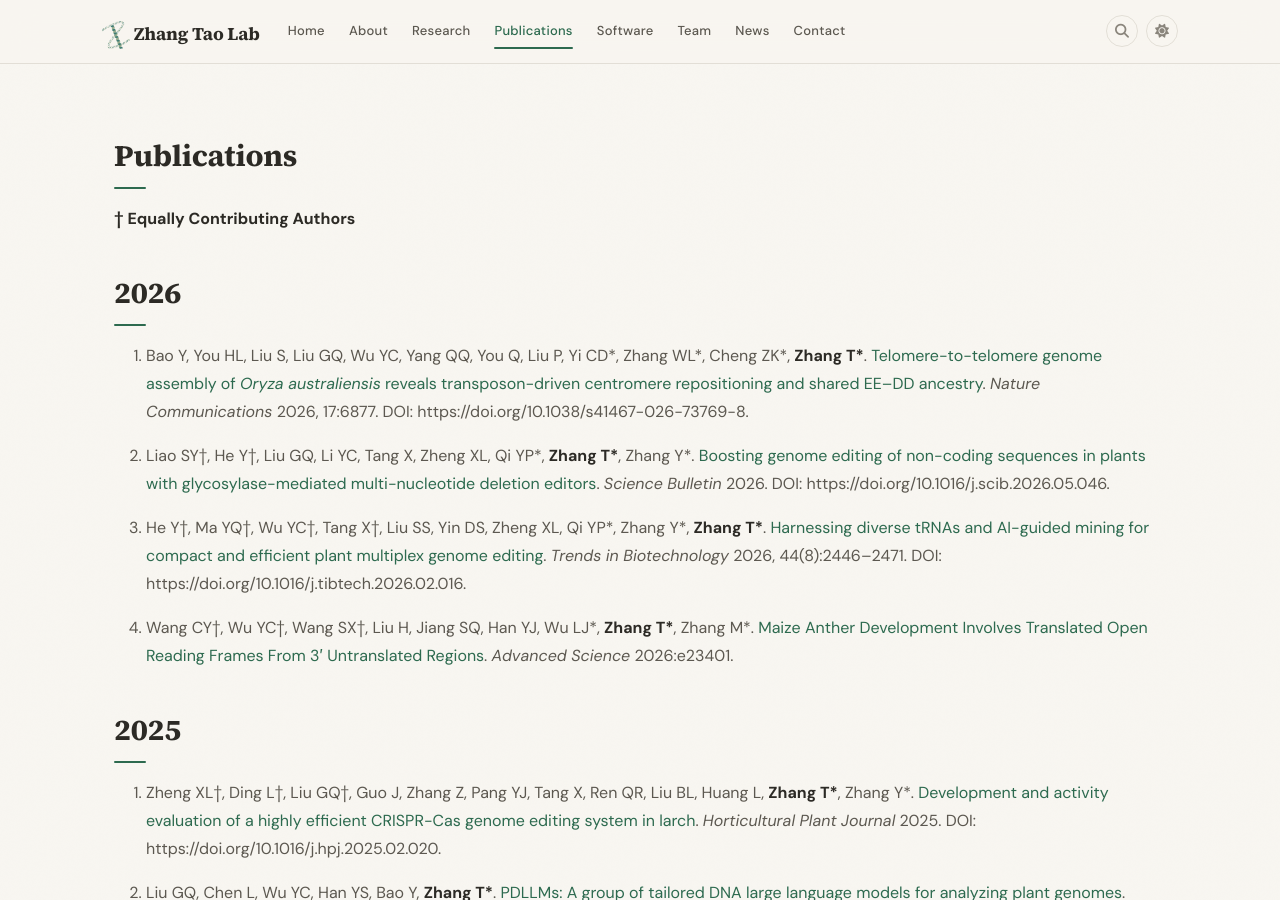
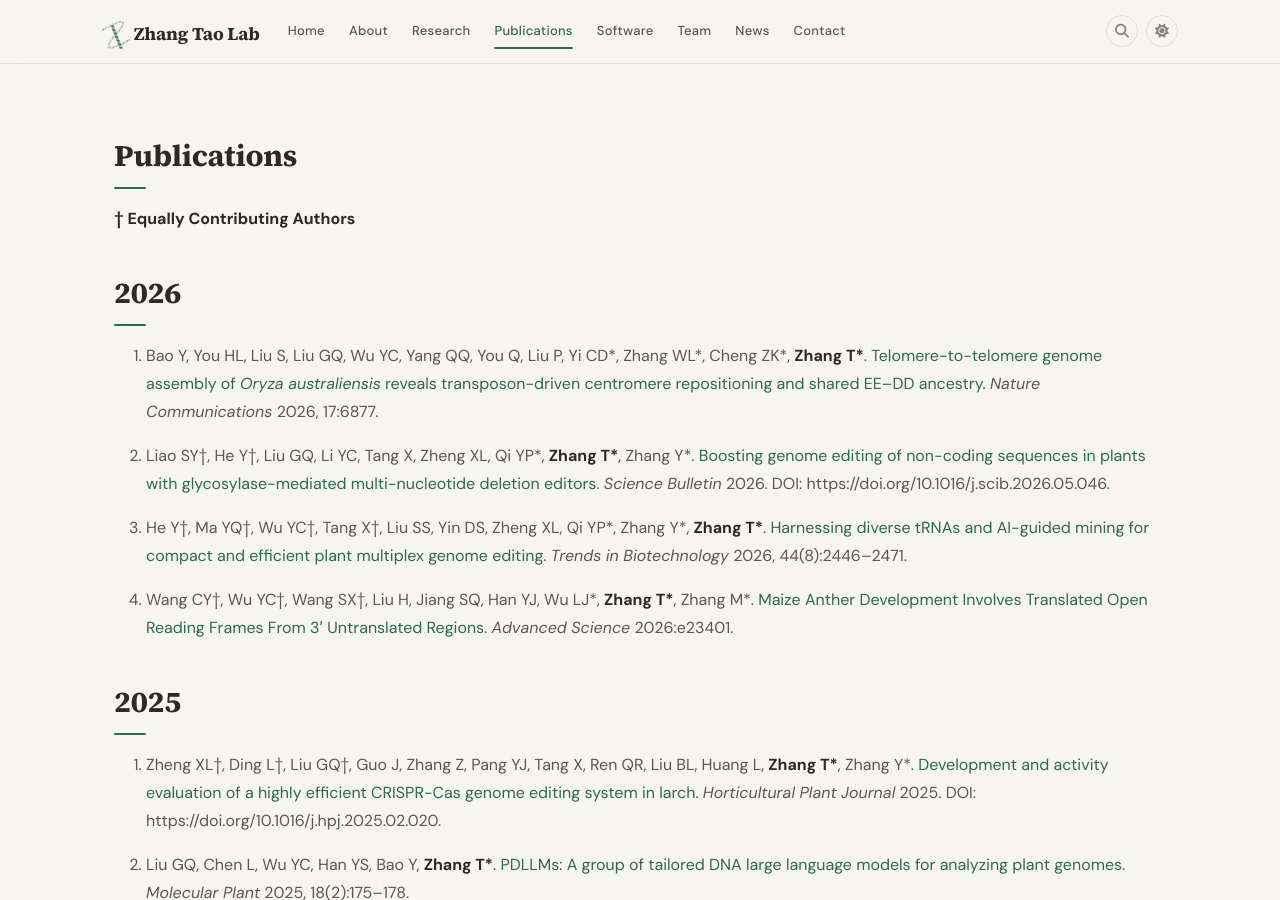
Before and after one commit to zhangtaolab/zhangtaolab.github.io, a Jekyll site: the page built from _pages/publications.md, in a window 1280 px wide and 900 px high. Built offline with Jekyll 4.4.1, drawn with Linux system fonts in a browser that asks for light colours; a style sheet for code colours, icons or effects is not loaded.

Commit message:
fix(quick/bib-02): remove DOI placeholders from bao2026oryza + he2026trna (volume info present)
- _pages/publications.md: drop trailing 'DOI: URL' suffixes from the two entries now carrying volume info (Nature Communications 2026, 17:6877 / Trends in Biotechnology 2026, 44(8):2446-2471); title hyperlinks retained (ci-smoke anchor ② intact)
- papers/ref.bib: drop doi field lines from both entries, year line comma-less per complete-entry convention; liao2026glycosylase + zheng2025larch keep placeholders (no volume yet)
- validate.sh + ci-smoke.sh green; commit local-only (DEPLOY_ENABLED live, push belongs to user)

```diff
--- a/_pages/publications.md
+++ b/_pages/publications.md
@@ -17,11 +17,11 @@
 
 ## 2026
 
-1. Bao Y, You HL, Liu S, Liu GQ, Wu YC, Yang QQ, You Q, Liu P, Yi CD\*, Zhang WL\*, Cheng ZK\*, **Zhang T\***. [Telomere-to-telomere genome assembly of *Oryza australiensis* reveals transposon-driven centromere repositioning and shared EE&ndash;DD ancestry](https://doi.org/10.1038/s41467-026-73769-8). *Nature Communications* 2026, 17:6877. DOI: https://doi.org/10.1038/s41467-026-73769-8.
+1. Bao Y, You HL, Liu S, Liu GQ, Wu YC, Yang QQ, You Q, Liu P, Yi CD\*, Zhang WL\*, Cheng ZK\*, **Zhang T\***. [Telomere-to-telomere genome assembly of *Oryza australiensis* reveals transposon-driven centromere repositioning and shared EE&ndash;DD ancestry](https://doi.org/10.1038/s41467-026-73769-8). *Nature Communications* 2026, 17:6877.
 
 2. Liao SY&dagger;, He Y&dagger;, Liu GQ, Li YC, Tang X, Zheng XL, Qi YP\*, **Zhang T\***, Zhang Y\*. [Boosting genome editing of non-coding sequences in plants with glycosylase-mediated multi-nucleotide deletion editors](https://doi.org/10.1016/j.scib.2026.05.046). *Science Bulletin* 2026. DOI: https://doi.org/10.1016/j.scib.2026.05.046.
 
-3. He Y&dagger;, Ma YQ&dagger;, Wu YC&dagger;, Tang X&dagger;, Liu SS, Yin DS, Zheng XL, Qi YP\*, Zhang Y\*, **Zhang T\***. [Harnessing diverse tRNAs and AI-guided mining for compact and efficient plant multiplex genome editing](https://doi.org/10.1016/j.tibtech.2026.02.016). *Trends in Biotechnology* 2026, 44(8):2446&ndash;2471. DOI: https://doi.org/10.1016/j.tibtech.2026.02.016.
+3. He Y&dagger;, Ma YQ&dagger;, Wu YC&dagger;, Tang X&dagger;, Liu SS, Yin DS, Zheng XL, Qi YP\*, Zhang Y\*, **Zhang T\***. [Harnessing diverse tRNAs and AI-guided mining for compact and efficient plant multiplex genome editing](https://doi.org/10.1016/j.tibtech.2026.02.016). *Trends in Biotechnology* 2026, 44(8):2446&ndash;2471.
 
 4. Wang CY&dagger;, Wu YC&dagger;, Wang SX&dagger;, Liu H, Jiang SQ, Han YJ, Wu LJ\*, **Zhang T\***, Zhang M\*. [Maize Anther Development Involves Translated Open Reading Frames From 3&prime; Untranslated Regions](https://advanced.onlinelibrary.wiley.com/doi/10.1002/advs.202523401). *Advanced Science* 2026:e23401.
 
--- a/papers/ref.bib
+++ b/papers/ref.bib
@@ -6,8 +6,7 @@
   journal={Nature Communications},
   volume={17},
   pages={6877},
-  year={2026},
-  doi={10.1038/s41467-026-73769-8}
+  year={2026}
 }
 
 @article{liao2026glycosylase,
@@ -25,8 +24,7 @@
   volume={44},
   number={8},
   pages={2446--2471},
-  year={2026},
-  doi={10.1016/j.tibtech.2026.02.016}
+  year={2026}
 }
 
 @article{wang2026maize,
```
